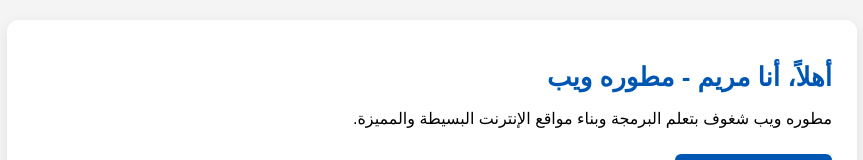
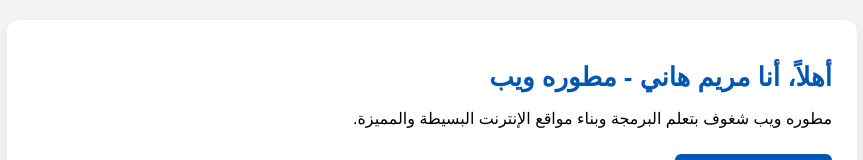
Before and after one commit to medomropl199419-hub/my-portfolio, a plain HTML site: page index.html in a window 1280 px wide. Shown: the top 160 px of the page, without its empty margins (208-1071 px from the left). Drawn offline with Linux system fonts and the light colour scheme.

Commit message:
index.html

```diff
--- a/index.html
+++ b/index.html
@@ -13,7 +13,7 @@
 
         <!-- القسم الرئيسي (الرأسية) -->
         <header class="section">
-            <h1>أهلاً، أنا مريم - مطوره ويب</h1>
+            <h1>أهلاً، أنا مريم هاني - مطوره ويب</h1>
             <p>مطوره ويب شغوف بتعلم البرمجة وبناء مواقع الإنترنت البسيطة والمميزة.</p>
             <a href="#" class="btn">حول السيرة الذاتية</a>
         </header>
```
